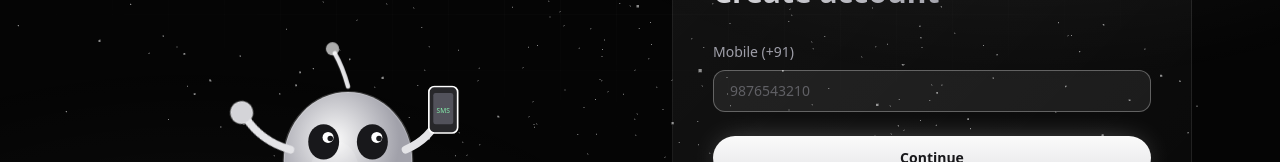
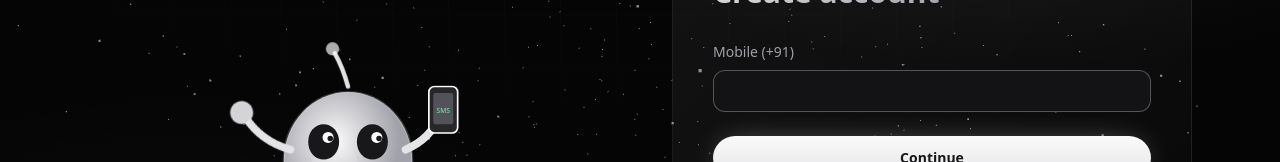
Before and after one commit to ruxstar-admin/ruxstar-frontend-services, a Next.js app: page /signup in a window 1280 px wide. Shown: the part 322-484 px from the top of the page. Built offline with nearby package versions, Linux system fonts and the light colour scheme.

Commit message:
Input box fixes

```diff
--- a/app/globals.css
+++ b/app/globals.css
@@ -19,6 +19,28 @@
     @apply min-h-screen antialiased;
     color: #ededef;
     background: var(--color-surface);
+  }
+
+  input,
+  select,
+  textarea {
+    outline: none;
+  }
+
+  input:-webkit-autofill,
+  input:-webkit-autofill:hover,
+  input:-webkit-autofill:focus,
+  input:-webkit-autofill:active {
+    -webkit-box-shadow: 0 0 0 1000px #131316 inset !important;
+    box-shadow: 0 0 0 1000px #131316 inset !important;
+    -webkit-text-fill-color: #ededef !important;
+    caret-color: #ededef;
+    transition: background-color 99999s ease-in-out 0s;
+  }
+
+  input::selection {
+    background-color: rgba(255, 255, 255, 0.2);
+    color: #fff;
   }
 }
 
@@ -287,6 +309,43 @@
     border: 1px solid rgba(255, 255, 255, 0.07);
   }
 
+  .field-input {
+    width: 100%;
+    border-radius: 0.75rem;
+    border: 1px solid rgba(255, 255, 255, 0.12);
+    background-color: rgba(255, 255, 255, 0.06);
+    padding: 0.625rem 1rem;
+    font-size: 0.875rem;
+    line-height: 1.25rem;
+    color: #ededef;
+    outline: none;
+    box-shadow: none;
+    transition:
+      background-color 0.2s ease,
+      border-color 0.2s ease;
+  }
+
+  .field-input:focus,
+  .field-input:focus-visible {
+    border-color: rgba(255, 255, 255, 0.28);
+    background-color: #131316;
+    outline: none;
+    box-shadow: none;
+  }
+
+  .field-input:-webkit-autofill {
+    -webkit-box-shadow: 0 0 0 1000px #121214 inset !important;
+    box-shadow: 0 0 0 1000px #121214 inset !important;
+    -webkit-text-fill-color: #ededef !important;
+    caret-color: #ededef;
+    transition: background-color 99999s ease-in-out 0s;
+  }
+
+  .field-input:-webkit-autofill:focus {
+    -webkit-box-shadow: 0 0 0 1000px #131316 inset !important;
+    box-shadow: 0 0 0 1000px #131316 inset !important;
+  }
+
   .text-gradient {
     background: linear-gradient(110deg, #ffffff 0%, #d4d4d8 50%, #a1a1aa 100%);
     background-size: 200% auto;
--- a/app/login/page.tsx
+++ b/app/login/page.tsx
@@ -7,8 +7,7 @@ import { LoginMascot } from "@/components/login-mascot";
 import { Particles } from "@/components/particles";
 import { homeForUser, postAuth, saveSession } from "@/lib/api";
 
-const input =
-  "w-full rounded-xl border border-white/10 bg-white/5 px-4 py-2.5 text-sm outline-none transition focus:border-white/30 focus:bg-white/[0.07]";
+const input = "field-input";
 
 export default function LoginPage() {
   const router = useRouter();
@@ -116,7 +115,7 @@ export default function LoginPage() {
                 <input
                   className={`${input} mt-2`}
                   inputMode="numeric"
-                  placeholder="9876543210"
+                  autoComplete="tel"
                   value={mobile}
                   onChange={(e) => {
                     setError("");
@@ -132,6 +131,7 @@ export default function LoginPage() {
                     <input
                       type={showPassword ? "text" : "password"}
                       className={`${input} pr-11`}
+                      autoComplete="current-password"
                       value={password}
                       onChange={(e) => {
                         setError("");
@@ -161,7 +161,7 @@ export default function LoginPage() {
                     <input
                       className={`${input} mt-2 tracking-[0.35em]`}
                       inputMode="numeric"
-                      placeholder="••••••"
+                      autoComplete="one-time-code"
                       value={otp}
                       onChange={(e) => {
                         setError("");
--- a/app/signup/page.tsx
+++ b/app/signup/page.tsx
@@ -7,8 +7,7 @@ import { Particles } from "@/components/particles";
 import { SignupMascot } from "@/components/signup-mascot";
 import { homeForUser, postAuth, saveSession } from "@/lib/api";
 
-const input =
-  "w-full rounded-xl border border-white/10 bg-white/5 px-4 py-2.5 text-sm outline-none transition focus:border-white/30 focus:bg-white/[0.07]";
+const input = "field-input";
 const titles = ["Create account", "Verify mobile", "Your details"];
 const roles = [
   { id: "customer", label: "Customer", emoji: "🛍️" },
@@ -135,7 +134,7 @@ export default function SignupPage() {
                       className={`${input} mt-2`}
                       inputMode="numeric"
                       autoFocus
-                      placeholder="9876543210"
+                      autoComplete="tel"
                       value={mobile}
                       onChange={(e) => {
                         clearError();
@@ -158,7 +157,7 @@ export default function SignupPage() {
                         className={`${input} mt-2 tracking-[0.35em]`}
                         inputMode="numeric"
                         autoFocus
-                        placeholder="••••••"
+                        autoComplete="one-time-code"
                         value={otp}
                         onChange={(e) => {
                           clearError();
@@ -176,7 +175,7 @@ export default function SignupPage() {
                       <input
                         className={`${input} mt-2`}
                         autoFocus
-                        placeholder="What should we call you?"
+                        autoComplete="name"
                         value={name}
                         onChange={(e) => {
                           clearError();
@@ -210,7 +209,7 @@ export default function SignupPage() {
                         <input
                           type={showPassword ? "text" : "password"}
                           className={`${input} pr-11`}
-                          placeholder="At least 8 characters"
+                          autoComplete="new-password"
                           value={password}
                           onChange={(e) => {
                             clearError();
```
